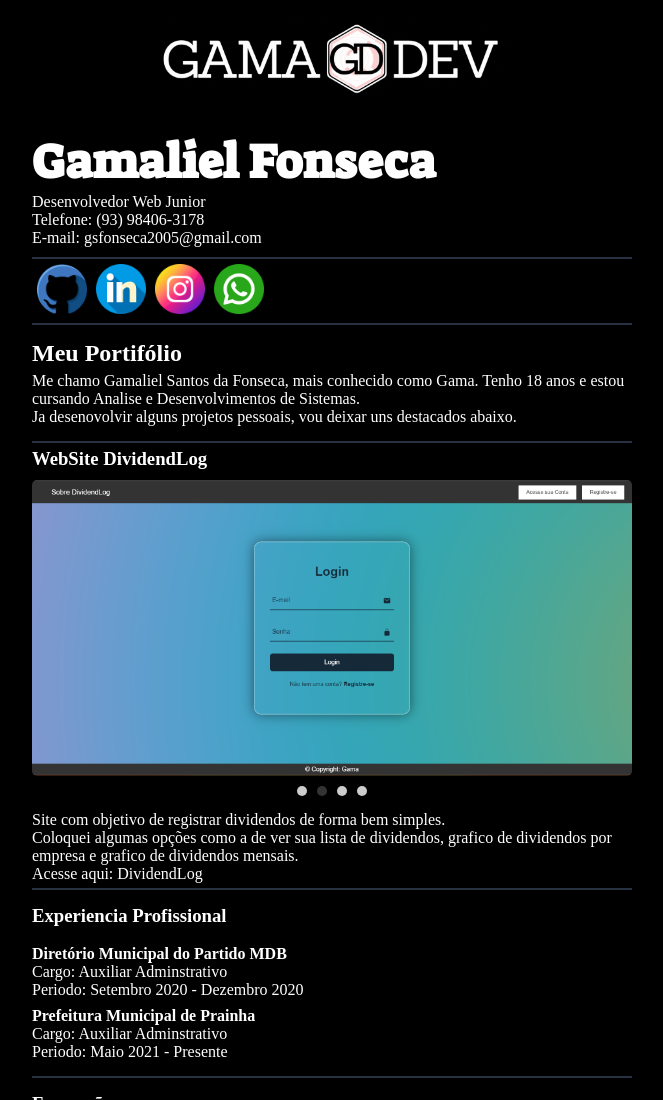
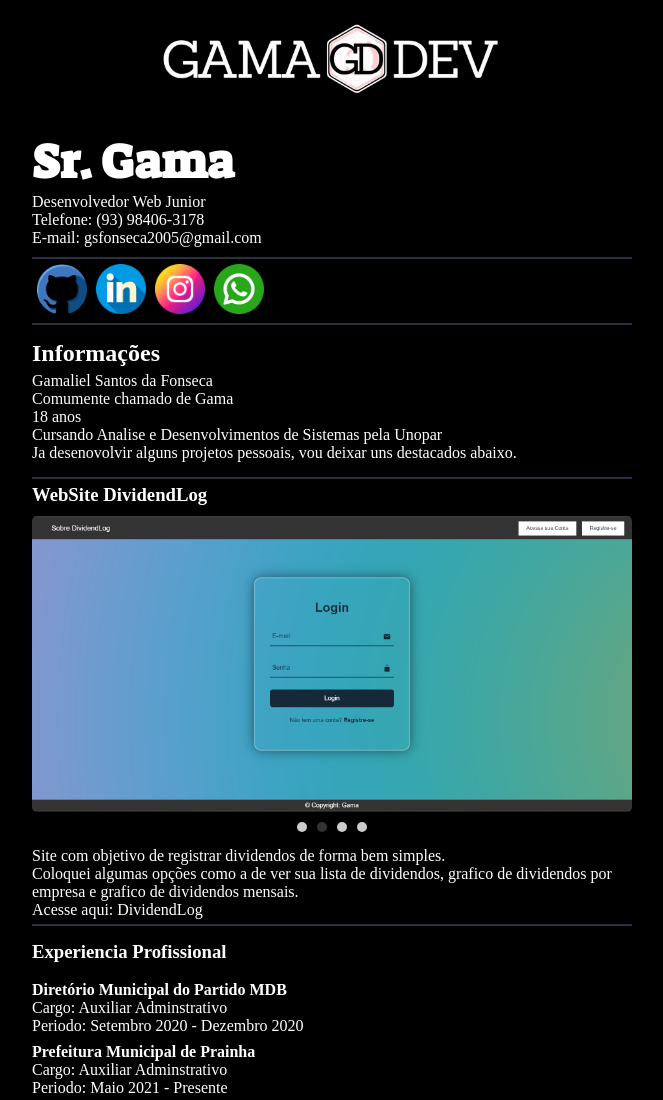
Before and after one commit to Gama-211/Portifolio, a plain HTML site: page index.html in a window 1280 px wide. Shown: the top 1100 px of the page, without its empty margins (308-971 px from the left). Drawn offline with Linux system fonts and the light colour scheme.

Commit message:
atualizando index

```diff
--- a/index.html
+++ b/index.html
@@ -15,7 +15,7 @@
         <div class="corpo">
 
         <div class="info">
-            <h1>Gamaliel Fonseca</h1>
+            <h1>Sr. Gama</h1>
             <p>Desenvolvedor Web Junior</p>
             <p>Telefone: (93) 98406-3178</p>
             <p>E-mail: <a href="malito:gsfonseca2005@gmail.com">gsfonseca2005@gmail.com</a></p>
@@ -30,8 +30,11 @@
         </div>
 
         <div class="portifolio">
-            <h2>Meu Portifólio</h2>
-            <p>Me chamo Gamaliel Santos da Fonseca, mais conhecido como Gama. Tenho 18 anos e estou cursando Analise e Desenvolvimentos de Sistemas. <br> Ja desenovolvir alguns projetos pessoais, vou deixar uns destacados abaixo.</p>
+            <h2>Informações</h2>
+            <p>Gamaliel Santos da Fonseca <br>
+                Comumente chamado de Gama <br>
+                18 anos<br>
+                Cursando Analise e Desenvolvimentos de Sistemas pela Unopar<br> Ja desenovolvir alguns projetos pessoais, vou deixar uns destacados abaixo.</p>
         </div>
 
     <div class="projetos">
```
